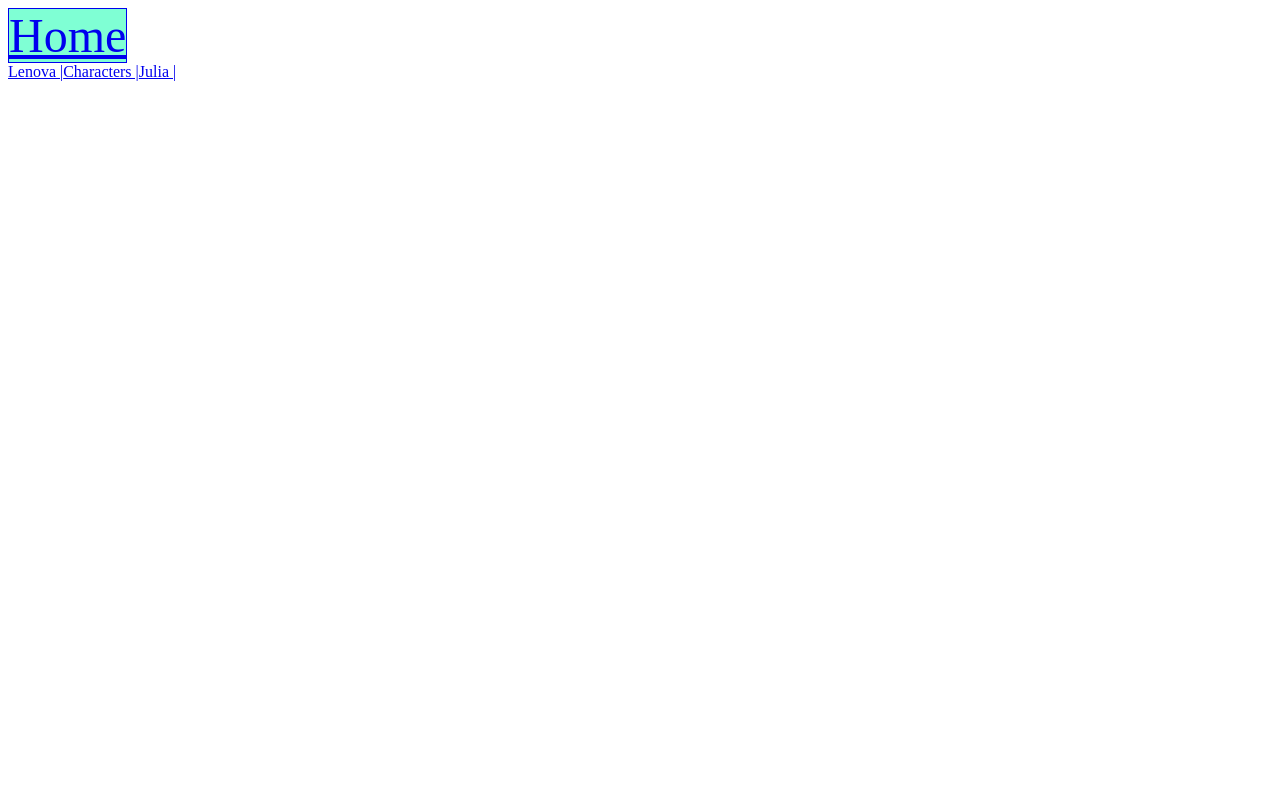
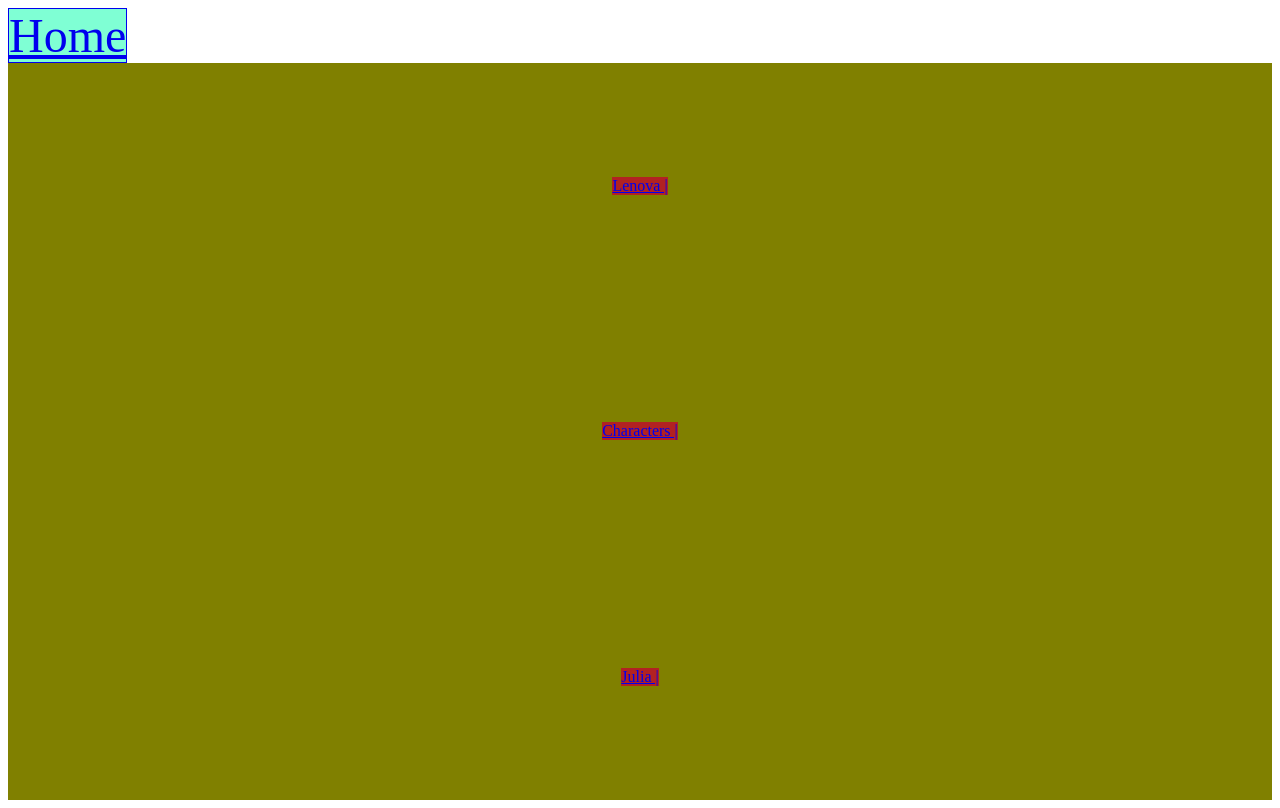
Before and after one commit to Nickvs99/DnD-campaign-companion, a Vue app: page / in a window 1280 px wide. Built offline with nearby package versions, Linux system fonts and the light colour scheme.

Commit message:
DisplayMenu shows menu items vertically spaced out

```diff
--- a/src/components/DisplayMenu.vue
+++ b/src/components/DisplayMenu.vue
@@ -1,5 +1,9 @@
 <template>
-    <router-link v-for="item in items" :key="item" :to="getTo(item)">{{item}} |</router-link>
+
+<div class="menu-wrapper">
+    <router-link class="menu-item" v-for="item in items" :key="item" :to="getTo(item)">{{item}} |</router-link>
+</div>
+
 </template>
 
 <script>
@@ -10,6 +14,13 @@ export default {
             type: Array,
             required: true
         }
+    },
+    mounted(){
+        window.addEventListener("resize", this.setMinHeight);
+        this.setMinHeight();
+    },
+    unmounted() {
+        window.removeEventListener("resize", this.setMinHeight);
     },
 
     methods: {
@@ -25,7 +36,32 @@ export default {
             else {
                 return this.$route.path + "/" + target.replace(" ", "%20");
             }
+        },
+
+        /**
+         * Sets mimimum height such that it fills remaining height to the bottom
+         */
+        setMinHeight() {
+            this.$el.style.minHeight = (document.documentElement.clientHeight - this.$el.offsetTop) + "px";
         }
     }
 };
 </script>
+
+<style>
+
+.menu-wrapper {
+    background-color: olive;
+    display: flex;
+    flex-direction: column;
+    align-items: center;
+    justify-content: space-around;
+}
+
+.menu-item {
+    background-color: firebrick;
+    display: flex;
+    align-items: center;
+}
+
+</style>
```
